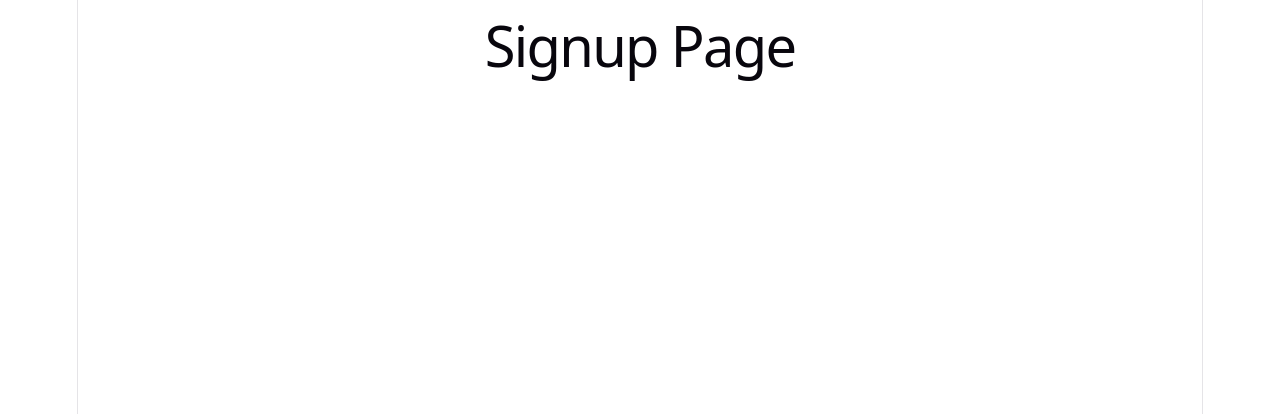
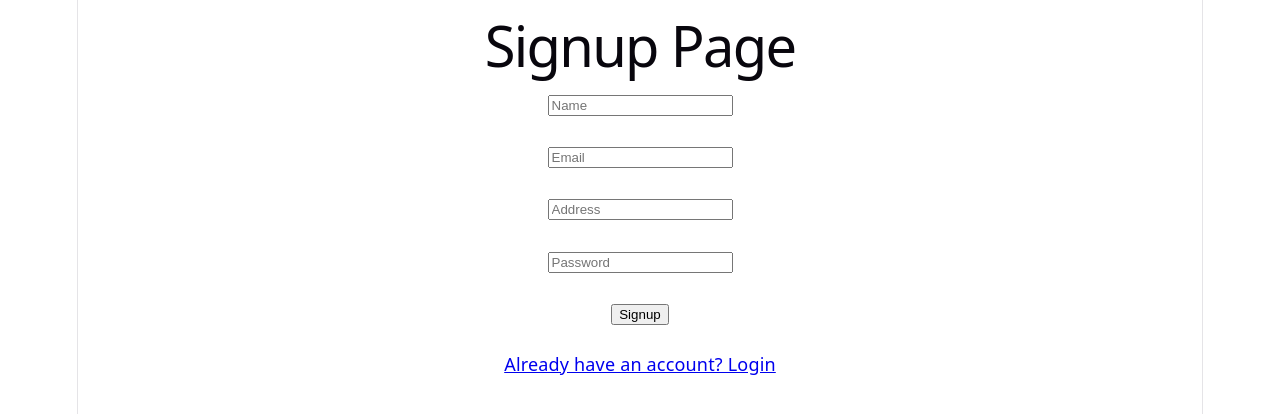
Before and after one commit to rahulkhadeeng/store-rating-app, a React app in the folder frontend/: page /signup in a window 1280 px wide. Shown: the top 414 px of the page. Built offline with nearby package versions, Linux system fonts and the light colour scheme; the HTML template or start-up script is replaced by a standard one.

Commit message:
feat: implemented user registeration frontend

```diff
--- a/frontend/src/pages/Signup.jsx
+++ b/frontend/src/pages/Signup.jsx
@@ -1,7 +1,97 @@
+import { useState } from "react";
+import { useNavigate, Link } from "react-router-dom";
+import api from "../services/api";
+
 function Signup() {
+
+    const navigate = useNavigate();
+
+  const [formData, setFormData] = useState({
+    name: "",
+    email: "",
+    address: "",
+    password: "",
+  });
+
+  const handleChange = (e) => {
+    setFormData({
+      ...formData,
+      [e.target.name]: e.target.value,
+    });
+  };
+
+  const handleSubmit = async (e) => {
+    e.preventDefault();
+
+    try {
+      const res = await api.post(
+        "/auth/register",
+        formData
+      );
+
+      alert(res.data.message);
+
+      navigate("/");
+    } catch (error) {
+      alert(
+        error.response?.data?.message ||
+        "Registration failed"
+      );
+    }
+  };
+
   return (
     <div>
       <h1>Signup Page</h1>
+
+    <form onSubmit={handleSubmit}>
+        <input
+          type="text"
+          name="name"
+          placeholder="Name"
+          onChange={handleChange}
+        />
+
+        <br /><br />
+
+        <input
+          type="email"
+          name="email"
+          placeholder="Email"
+          onChange={handleChange}
+        />
+
+        <br /><br />
+
+        <input
+          type="text"
+          name="address"
+          placeholder="Address"
+          onChange={handleChange}
+        />
+
+        <br /><br />
+
+        <input
+          type="password"
+          name="password"
+          placeholder="Password"
+          onChange={handleChange}
+        />
+
+        <br /><br />
+
+        <button type="submit">
+          Signup
+        </button>
+      </form>
+
+      <br />
+
+      <Link to="/">
+        Already have an account? Login
+      </Link>
+
     </div>
   );
 }
```
